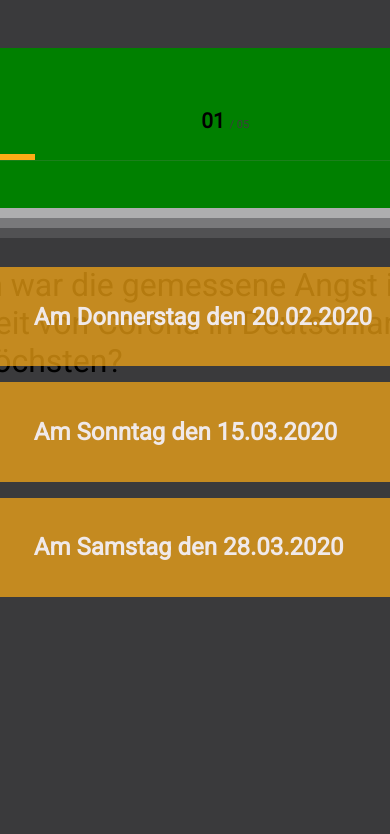
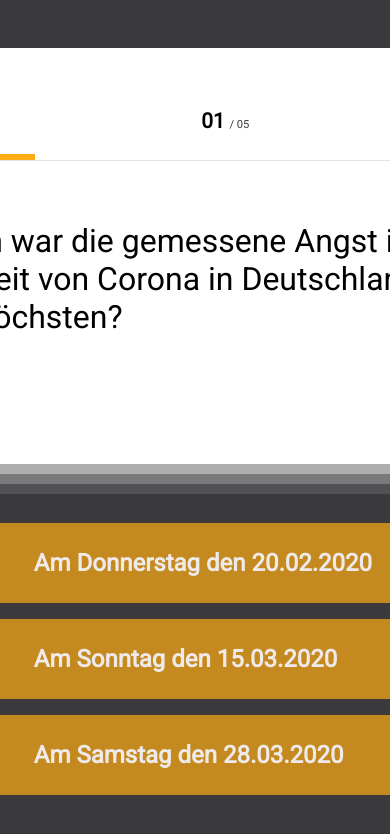
Before and after one commit to SaschaWebDev/corona-quiz, a React (Create React App) app in the folder corona-quiz/: page / in a window 390 px wide. Shown: the top 834 px of the page. Built offline with nearby package versions, Linux system fonts and the light colour scheme; the HTML template or start-up script is replaced by a standard one; a web font is replaced by a local one.

Commit message:
Updated media queries

```diff
--- a/corona-quiz/src/styles/Quiz.css
+++ b/corona-quiz/src/styles/Quiz.css
@@ -218,18 +218,21 @@
 
 @media screen and (max-height: 1080px) {
   .upper-container {
-    max-height: 10rem;
-    min-height: 10rem;
-    background-color: green;
-    height: 10rem;
+    max-height: 26rem !important;
+    min-height: 26rem !important;
+    height: 26rem !important;
     margin-top: 3rem;
   }
 
+  .question-text {
+    margin-top: 7%;
+  }
+
   .answer {
-
+    max-height: 5rem;
+    height: 5rem;
   }
 
 
 
-
 }
```
